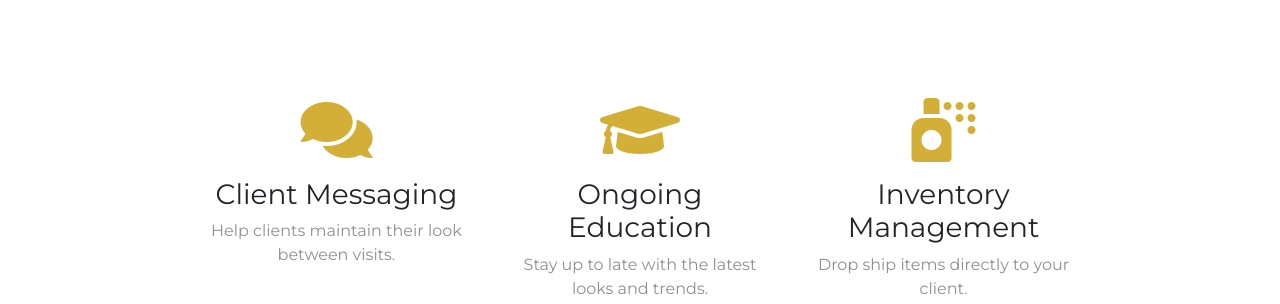
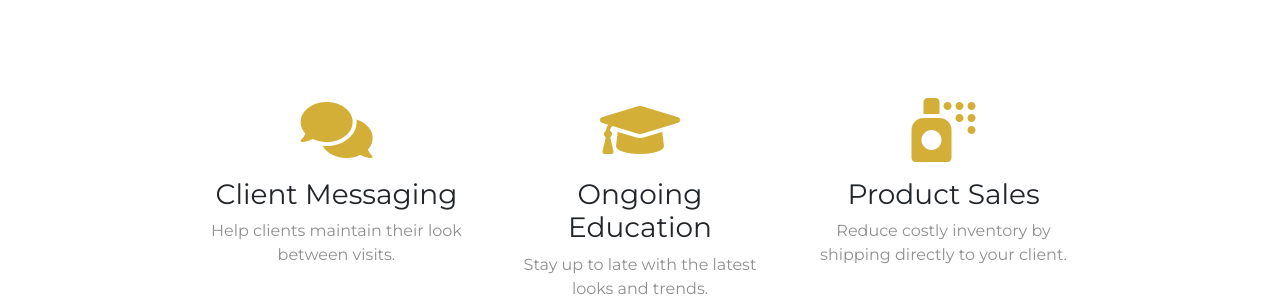
Before and after one commit to mdulloa80/Hair-U, a plain HTML site: page index.html in a window 1280 px wide. Shown: the part 496-800 px from the top of the page. Drawn offline with nearby package versions, Linux system fonts and the light colour scheme.

Commit message:
Update index.html

```diff
--- a/index.html
+++ b/index.html
@@ -91,8 +91,8 @@
 
         <div class="feature-box col-lg-4">
           <i class="icon fas fa-spray-can fa-4x"></i>
-          <h3 class="feature-title">Inventory Management</h3>
-          <p>Drop ship items directly to your client.</p>
+          <h3 class="feature-title">Product Sales</h3>
+          <p>Reduce costly inventory by shipping directly to your client.</p>
         </div>
 
       </div>
```
